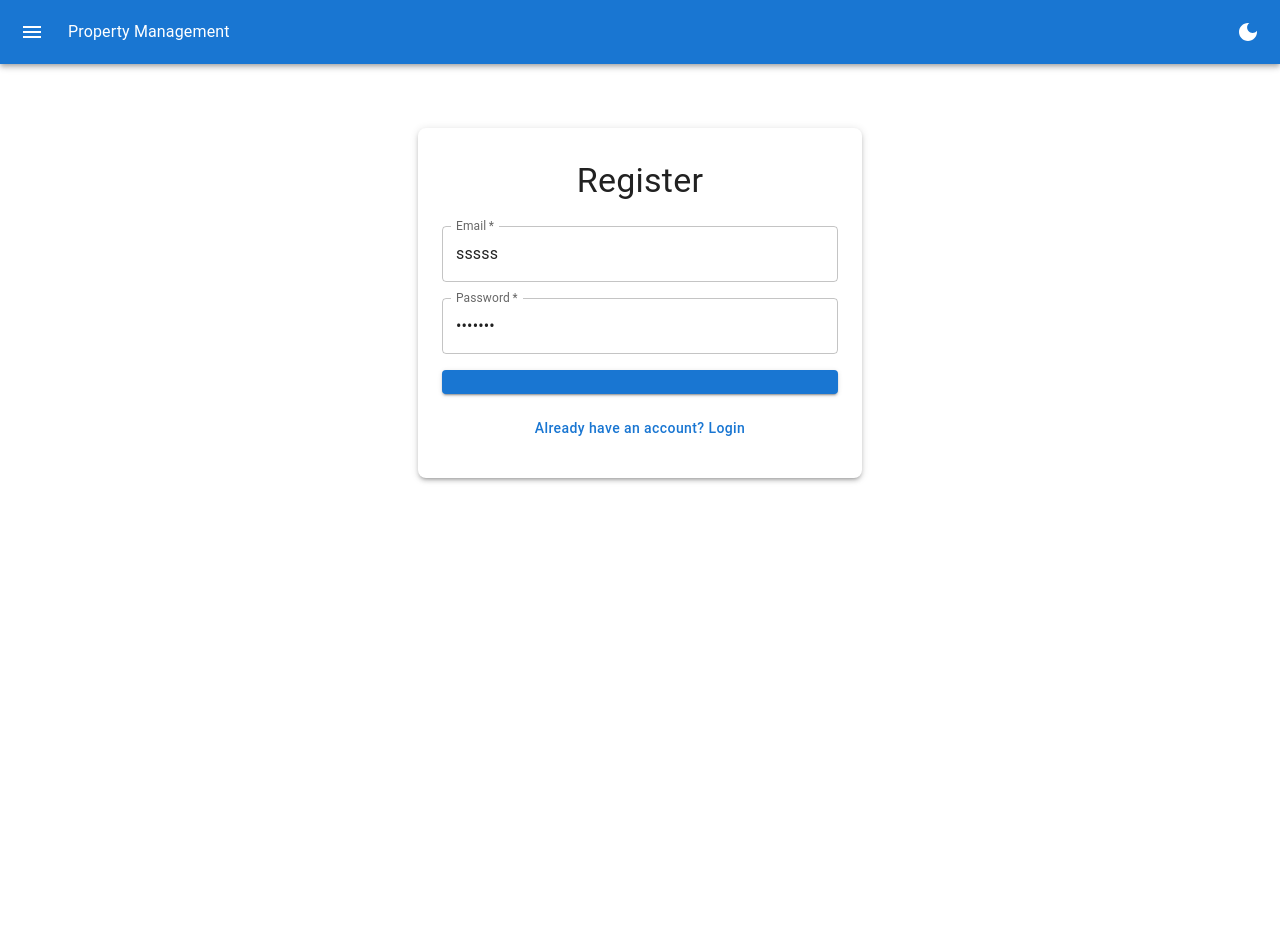
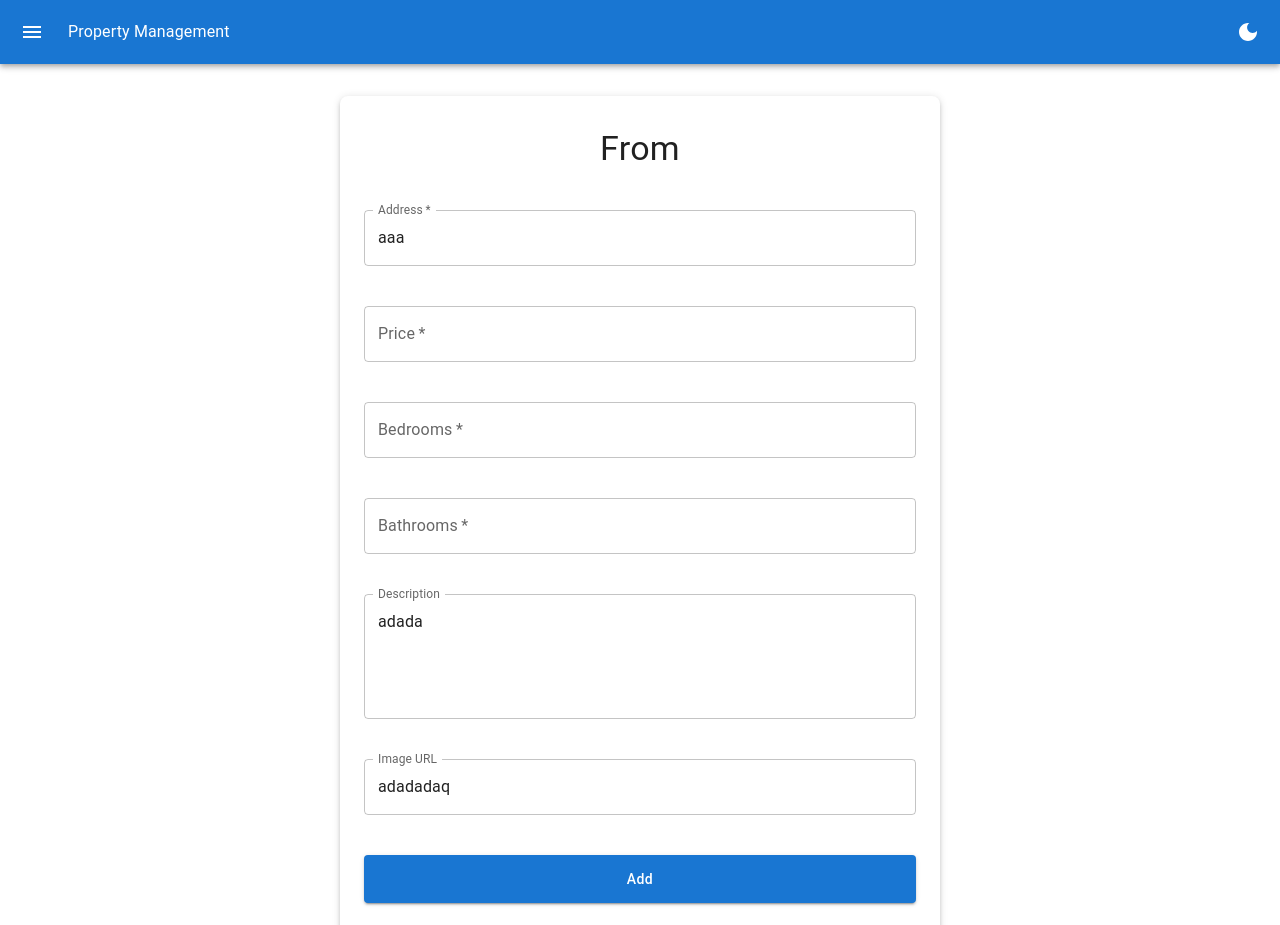
Before and after one commit to wai-yanphyo/My_Web_App_Project_001, a React (Vite) app in the folder Frontend/: page / in a window 1280 px wide. Shown: the top 925 px of the page. Before the commit the page ends 800 px from the top, so only its background shows below. Built offline with nearby package versions, Linux system fonts and the light colour scheme.

Commit message:
active PropertyFormPage UI and add PropertyFormPage component in Template.jsx

```diff
--- a/Frontend/src/Template.jsx
+++ b/Frontend/src/Template.jsx
@@ -4,7 +4,9 @@ import { Box, Container } from "@mui/material";
  import Header from "./components/Header";
  import AppDrawer from "./components/AppDrawer";
  import LoginPage from "./pages/LoginPage";
-  import RegisterPage from "./pages/RegisterPage";
+import RegisterPage from "./pages/RegisterPage";
+import PropertyFormPage from "./pages/PropertyFormPage";
+
 
 
 
@@ -16,7 +18,8 @@ import { Box, Container } from "@mui/material";
       <Header />
       <AppDrawer />
       {/* <LoginPage /> */}
-      <RegisterPage />
+      {/* <RegisterPage /> */}
+      <PropertyFormPage/>
 
 
 
--- /dev/null
+++ b/Frontend/src/pages/PropertyFormPage.jsx
@@ -0,0 +1,98 @@
+
+import React, { useState, useEffect } from 'react';
+import {
+    Container, Box, Typography, TextField, Button, CircularProgress, Alert,
+} from '@mui/material';
+
+const PropertyFormPage = () => {
+
+
+    return (
+        <Container maxWidth="sm" sx={{ mt: 4, mb: 4, bgcolor: 'background.paper', p: 4, borderRadius: 2, boxShadow: 3 }}>
+            <Typography variant="h4" component="h1" align="center" sx={{ mb: 3 }}>
+                From
+            </Typography>
+            <Box component="form" onSubmit={'dd'} sx={{ display: 'flex', flexDirection: 'column', gap: 2 }}>
+                <TextField
+                    label="Address"
+                    name="address"
+                    value={'aaa'}
+                    onChange={'aaaa'}
+                    fullWidth
+                    required
+                    margin="normal"
+                />
+                <TextField
+                    label="Price"
+                    name="price"
+                    type="number"
+                    value={'aaaassaa'}
+                    onChange={'aadadad'}
+                    fullWidth
+                    required
+                    margin="normal"
+                />
+                <TextField
+                    label="Bedrooms"
+                    name="bedrooms"
+                    type="number"
+                    value={'adadad'}
+                    onChange={'adada'}
+                    fullWidth
+                    required
+                    margin="normal"
+                />
+                <TextField
+                    label="Bathrooms"
+                    name="bathrooms"
+                    type="number"
+                    step="0.5"
+                    value={'adadad'}
+                    onChange={'adadad'}
+                    fullWidth
+                    required
+                    margin="normal"
+                />
+                <TextField
+                    label="Description"
+                    name="description"
+                    value={'adada'}
+                    onChange={'adadadad'}
+                    fullWidth
+                    multiline
+                    rows={4}
+                    margin="normal"
+                />
+                <TextField
+                    label="Image URL"
+                    name="imageUrl"
+                    value={'adadadaq'}
+                    onChange={'dadadwe'}
+                    fullWidth
+                    margin="normal"
+                />
+                <Button
+                    type="submit"
+                    variant="contained"
+                    color="primary"
+                    sx={{ mt: 2, p: 1.5, textTransform: 'none' }}
+                    // Disable button while mutations are in progress
+                >
+                    Add
+                </Button>
+                <Button
+                    variant="outlined"
+                    color="secondary"
+                    onClick={()=>{}}
+                    sx={{ mt: 1, p: 1.5, textTransform: 'none' }}
+                >
+                    Cancel
+                </Button>
+            </Box>
+
+
+        </Container>
+    );
+};
+
+export default PropertyFormPage;
```
